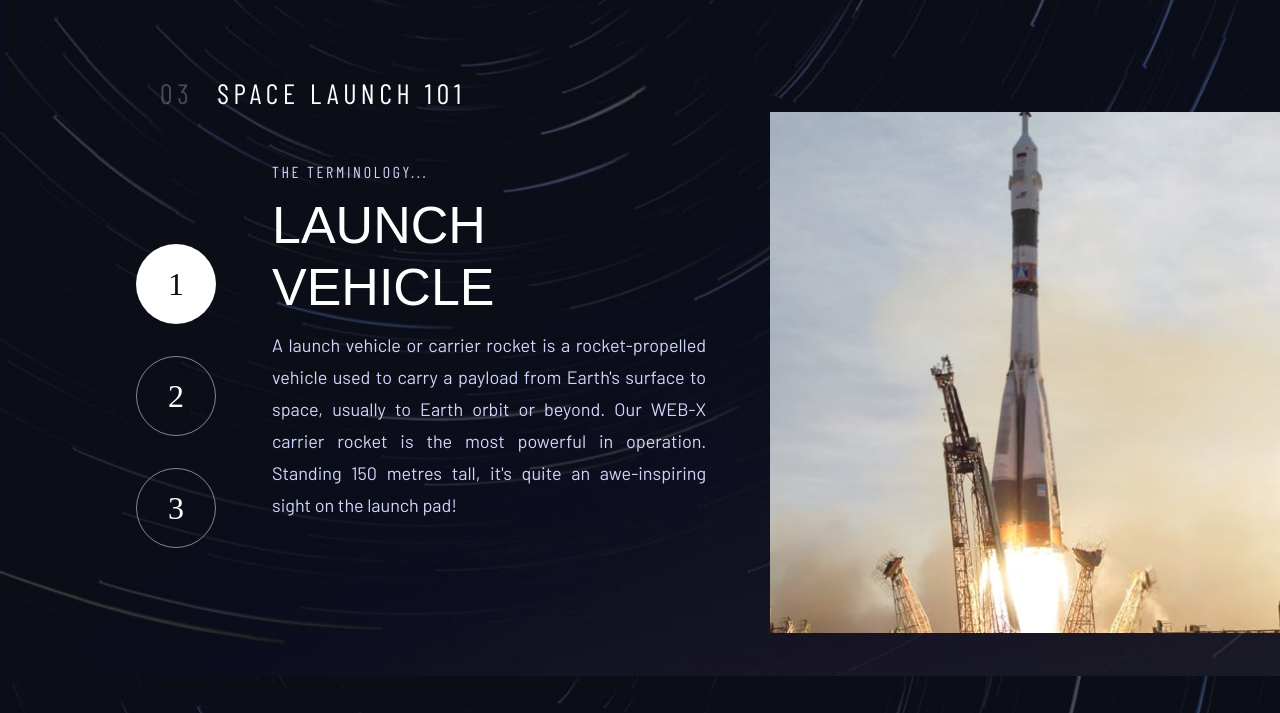
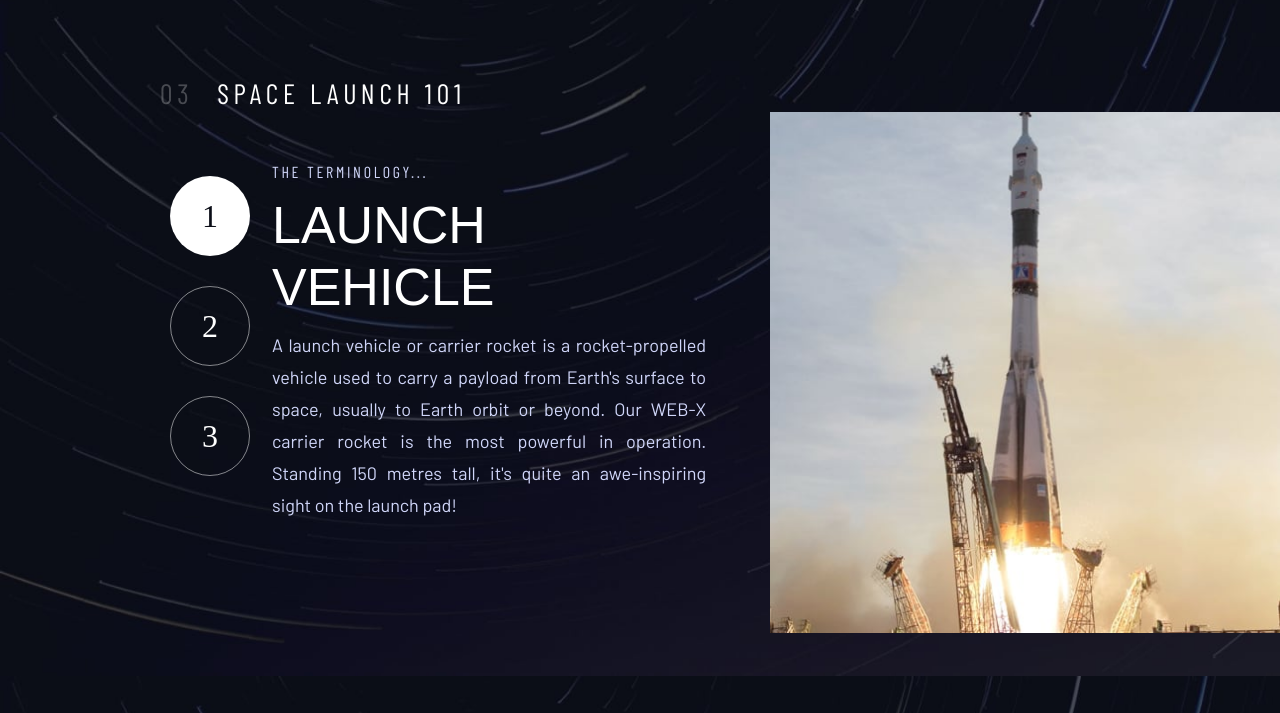
Before and after one commit to lauticometti/space-tourism, a website: page technology.html in a window 1280 px wide. Shown: the part 124-837 px from the top of the page. Drawn offline with nearby package versions, Linux system fonts and the light colour scheme; a web font is replaced by a local one.

Commit message:
Botones de pagina tech solucionados

```diff
--- a/scss/_lc-buttons.scss
+++ b/scss/_lc-buttons.scss
@@ -298,7 +298,6 @@
   }
   @include media(desktop-up) {
     top: 25rem;
-    left: 15%;
   }
 
   &.tb--1 {
@@ -318,8 +317,17 @@
     @include media(desktop-up){
       width: 80px;
       height: 80px;
-      top: 46%;
-      left: 25%;
+      top: 280px;
+      transform: translate(-450px, 0%);
+    }
+    @include media(1250px) {
+      transform: translate(-470px, 20px);
+    }
+    @include media(1300px) {
+      transform: translate(-490px, 20px);
+    }
+    @include media(1350px) {
+      transform: translate(-500px, 40px);
     }
   }
 
@@ -332,9 +340,16 @@
     @include media(desktop-up){
       width: 80px;
       height: 80px;
-      top: 46%;
-      left: 25%;
-      transform: translate(-230%, 140%);
+      top: 280px;
+      transform: translate(-450px, 140%);
+    }@include media(1250px) {
+      transform: translate(-470px, 130px);
+    }
+    @include media(1300px) {
+      transform: translate(-490px, 130px);
+    }
+    @include media(1350px) {
+      transform: translate(-500px, 150px);
     }
   }
   &.tb--3 {
@@ -346,9 +361,16 @@
     @include media(desktop-up){
       width: 80px;
       height: 80px;
-      top: 46%;
-      left: 25%;
-      transform: translate(-230%, 280%);
+      top: 280px;
+      transform: translate(-450px, 280%);
+    }@include media(1250px) {
+      transform: translate(-470px, 240px);
+    }
+    @include media(1300px) {
+      transform: translate(-490px, 240px);
+    }
+    @include media(1350px) {
+      transform: translate(-500px, 260px);
     }
   }
 }
```
Also changed, not shown: css/main.css.
